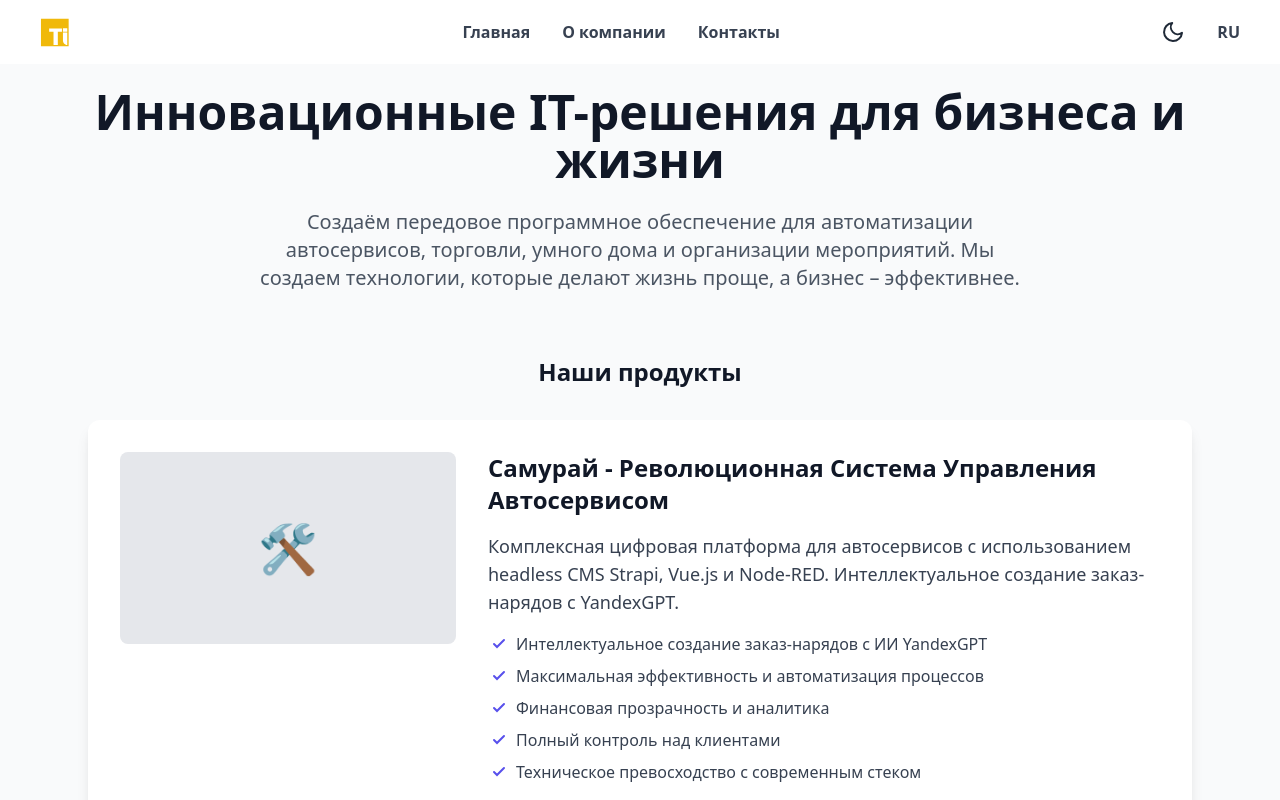
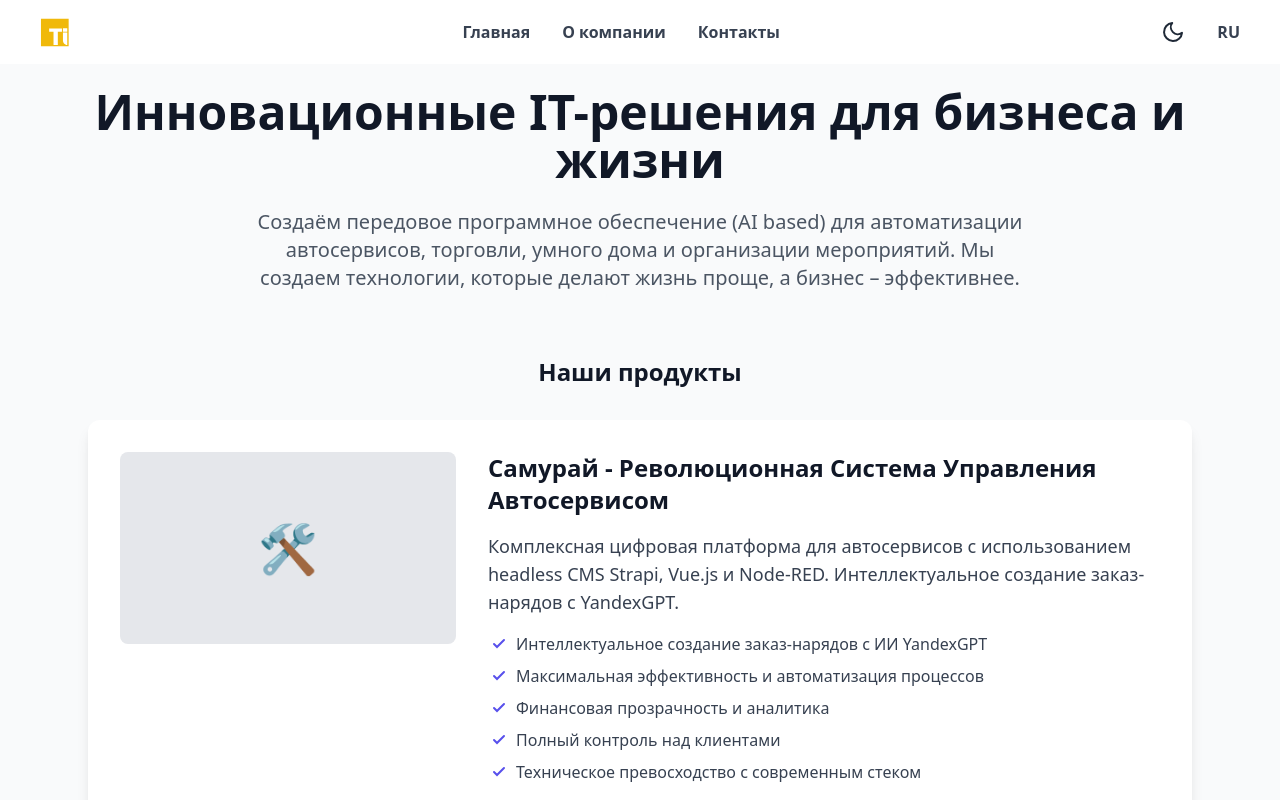
Before and after one commit to ti-rudin/ti-soft.ru, a Vue app: page / in a window 1280 px wide. Shown: the top 800 px of the page. Built offline with nearby package versions, Linux system fonts and the light colour scheme.

Commit message:
`Removed TODO.md file and updated Home.vue to reflect changes`

```diff
--- a/src/views/Home.vue
+++ b/src/views/Home.vue
@@ -266,7 +266,7 @@
         en: 'Innovative IT Solutions for Business and Life',
       },
       subtitle: {
-        ru: 'Создаём передовое программное обеспечение для автоматизации автосервисов, торговли, умного дома и организации мероприятий. Мы создаем технологии, которые делают жизнь проще, а бизнес – эффективнее.',
+        ru: 'Создаём передовое программное обеспечение (AI based) для автоматизации автосервисов, торговли, умного дома и организации мероприятий. Мы создаем технологии, которые делают жизнь проще, а бизнес – эффективнее.',
         en: 'Develop advanced software for trade automation, smart homes, and event management. We create technologies that make life easier and business more efficient.',
       },
       productsTitle: {
```
Also changed, not shown: 1 other file (tests, documents, lock files or other folders).
